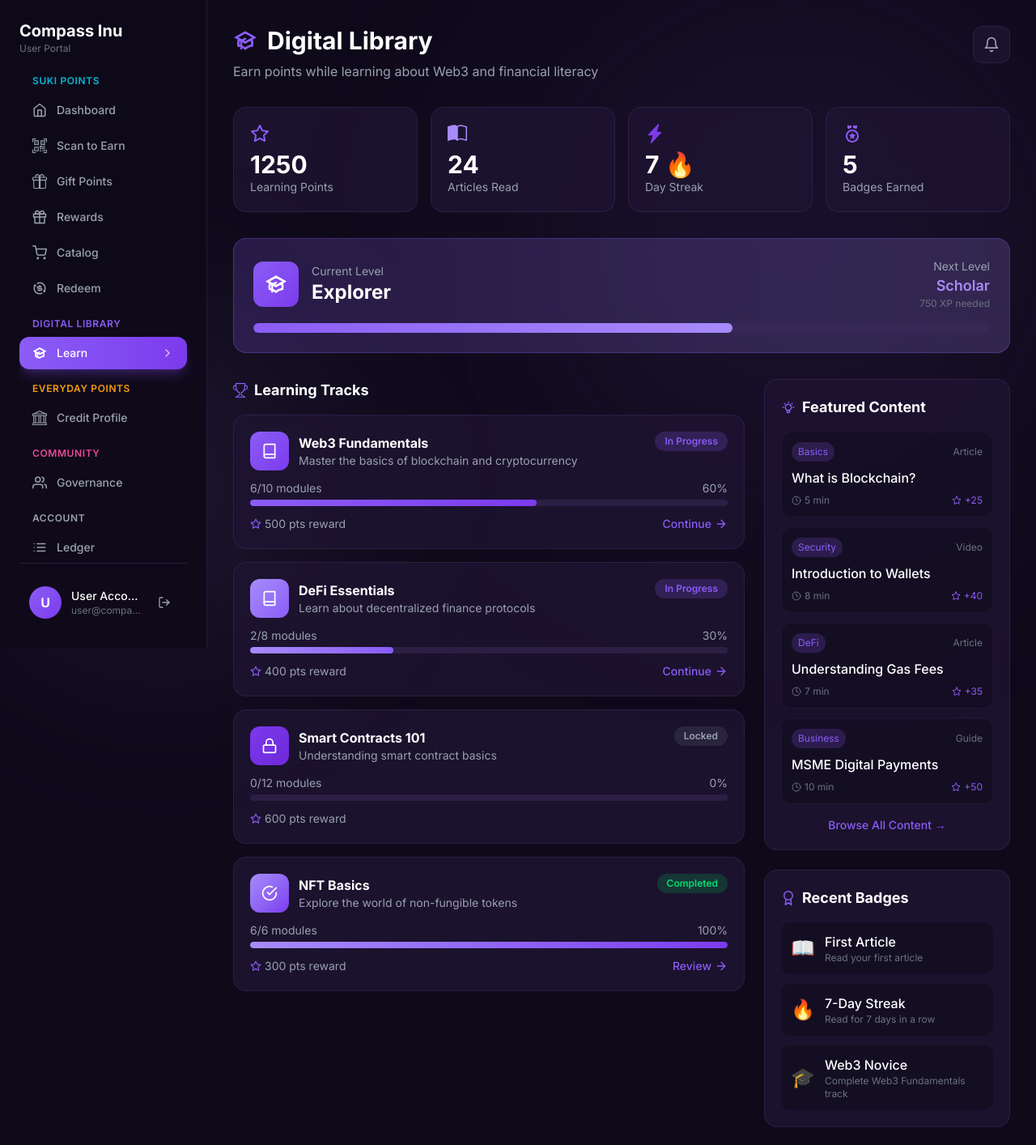
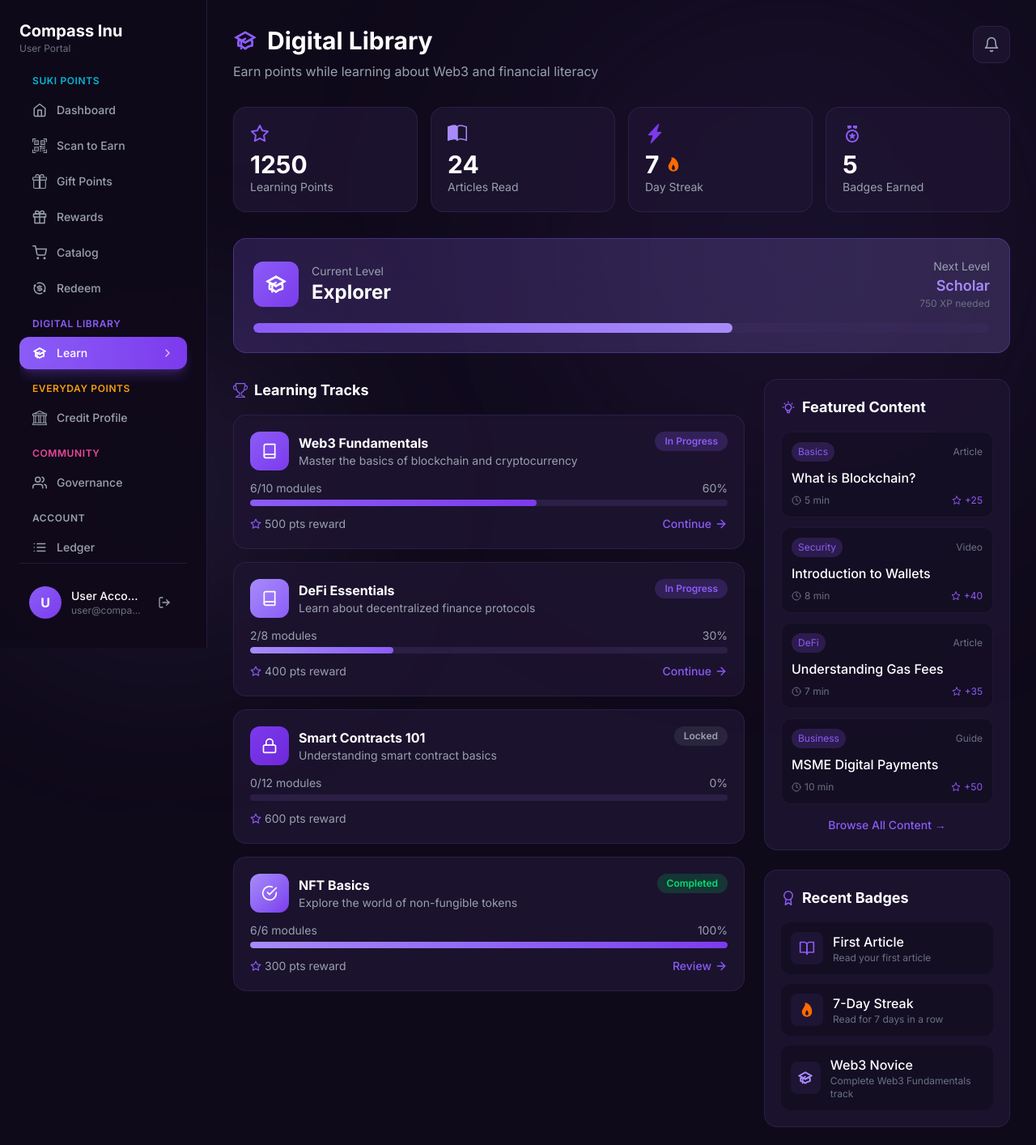
Before and after one commit to ZEDPortugal/Compass-Inu, a Next.js app: page /user/learn in a window 1280 px wide. Shown: the top 1414 px of the page at 81% size. Built offline with nearby package versions, Linux system fonts and the light colour scheme.

Commit message:
Replace emoji icons with React icons in Learn and Borrow pages

```diff
--- a/src/app/user/borrow/page.js
+++ b/src/app/user/borrow/page.js
@@ -3,6 +3,7 @@
 import { useState } from 'react';
 import Link from 'next/link';
 import { FiCreditCard, FiStar, FiBell, FiTrendingUp, FiShield, FiAward, FiCheckCircle, FiClock, FiDownload, FiArrowRight, FiLock } from 'react-icons/fi';
+import { IoFlameSharp } from 'react-icons/io5';
 import { BsBank, BsCashCoin, BsGraphUp, BsShieldCheck } from 'react-icons/bs';
 import { HiOutlineSparkles, HiOutlineBadgeCheck } from 'react-icons/hi';
 import { RiMedalLine, RiVipCrownLine } from 'react-icons/ri';
@@ -114,7 +115,7 @@ export default function BorrowDashboard() {
                   <FiTrendingUp className="text-green-400" />
                   <span className="text-gray-400 text-sm">Repayment Streak</span>
                 </div>
-                <p className="text-xl font-bold text-white">{creditProfile.repaymentStreak} 🔥</p>
+                <p className="text-xl font-bold text-white flex items-center gap-2">{creditProfile.repaymentStreak} <IoFlameSharp className="w-5 h-5 text-orange-500" /></p>
                 <p className="text-xs text-gray-500">Bi-weekly periods</p>
               </div>
               <div className="bg-[#0f0a1a]/50 rounded-xl p-4 border border-[#3d2d5c]/30">
--- a/src/app/user/learn/page.js
+++ b/src/app/user/learn/page.js
@@ -2,7 +2,8 @@
 
 import { useState } from 'react';
 import Link from 'next/link';
-import { FiBook, FiStar, FiBell, FiClock, FiAward, FiTrendingUp, FiUsers, FiPlay, FiLock, FiCheckCircle, FiArrowRight } from 'react-icons/fi';
+import { FiBook, FiStar, FiBell, FiClock, FiAward, FiTrendingUp, FiUsers, FiPlay, FiLock, FiCheckCircle, FiArrowRight, FiBookOpen } from 'react-icons/fi';
+import { IoFlameSharp } from 'react-icons/io5';
 import { BsLightningChargeFill, BsBookHalf, BsTrophy, BsGraphUp } from 'react-icons/bs';
 import { HiOutlineSparkles, HiOutlineAcademicCap, HiOutlineLightBulb } from 'react-icons/hi';
 import { RiMedalLine } from 'react-icons/ri';
@@ -74,9 +75,9 @@ export default function LearnDashboard() {
   ];
 
   const recentBadges = [
-    { id: 1, name: 'First Article', icon: '📖', description: 'Read your first article' },
-    { id: 2, name: '7-Day Streak', icon: '🔥', description: 'Read for 7 days in a row' },
-    { id: 3, name: 'Web3 Novice', icon: '🎓', description: 'Complete Web3 Fundamentals track' },
+    { id: 1, name: 'First Article', Icon: FiBookOpen, color: 'text-[#8b5cf6]', description: 'Read your first article' },
+    { id: 2, name: '7-Day Streak', Icon: IoFlameSharp, color: 'text-orange-500', description: 'Read for 7 days in a row' },
+    { id: 3, name: 'Web3 Novice', Icon: HiOutlineAcademicCap, color: 'text-[#a78bfa]', description: 'Complete Web3 Fundamentals track' },
   ];
 
   return (
@@ -105,7 +106,7 @@ export default function LearnDashboard() {
           {[
             { label: 'Learning Points', value: userStats.totalPoints, icon: FiStar, color: 'text-[#8b5cf6]' },
             { label: 'Articles Read', value: userStats.articlesRead, icon: BsBookHalf, color: 'text-[#a78bfa]' },
-            { label: 'Day Streak', value: `${userStats.streakDays} 🔥`, icon: BsLightningChargeFill, color: 'text-[#7c3aed]' },
+            { label: 'Day Streak', value: userStats.streakDays, icon: BsLightningChargeFill, color: 'text-[#7c3aed]', showFlame: true },
             { label: 'Badges Earned', value: userStats.badges, icon: RiMedalLine, color: 'text-[#8b5cf6]' },
           ].map((stat, index) => (
             <div
@@ -114,7 +115,10 @@ export default function LearnDashboard() {
               style={{ animationDelay: `${index * 100}ms` }}
             >
               <stat.icon className={`w-6 h-6 ${stat.color} mb-2`} />
-              <p className="text-2xl sm:text-3xl font-bold text-white">{stat.value}</p>
+              <p className="text-2xl sm:text-3xl font-bold text-white flex items-center gap-2">
+                {stat.value}
+                {stat.showFlame && <IoFlameSharp className="w-5 h-5 text-orange-500" />}
+              </p>
               <p className="text-xs sm:text-sm text-gray-400">{stat.label}</p>
             </div>
           ))}
@@ -255,7 +259,9 @@ export default function LearnDashboard() {
               <div className="space-y-3">
                 {recentBadges.map((badge) => (
                   <div key={badge.id} className="flex items-center gap-3 p-3 bg-[#0f0a1a]/50 rounded-xl">
-                    <span className="text-2xl">{badge.icon}</span>
+                    <div className="w-10 h-10 rounded-lg bg-[#1e1433] flex items-center justify-center">
+                      <badge.Icon className={`w-5 h-5 ${badge.color}`} />
+                    </div>
                     <div>
                       <p className="font-medium text-white">{badge.name}</p>
                       <p className="text-xs text-gray-500">{badge.description}</p>
```
